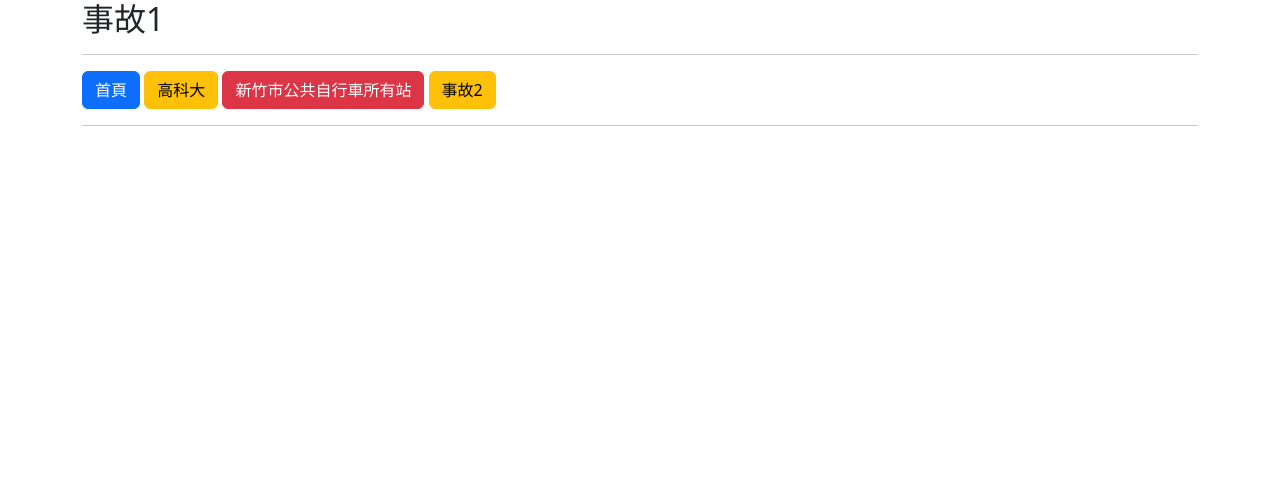
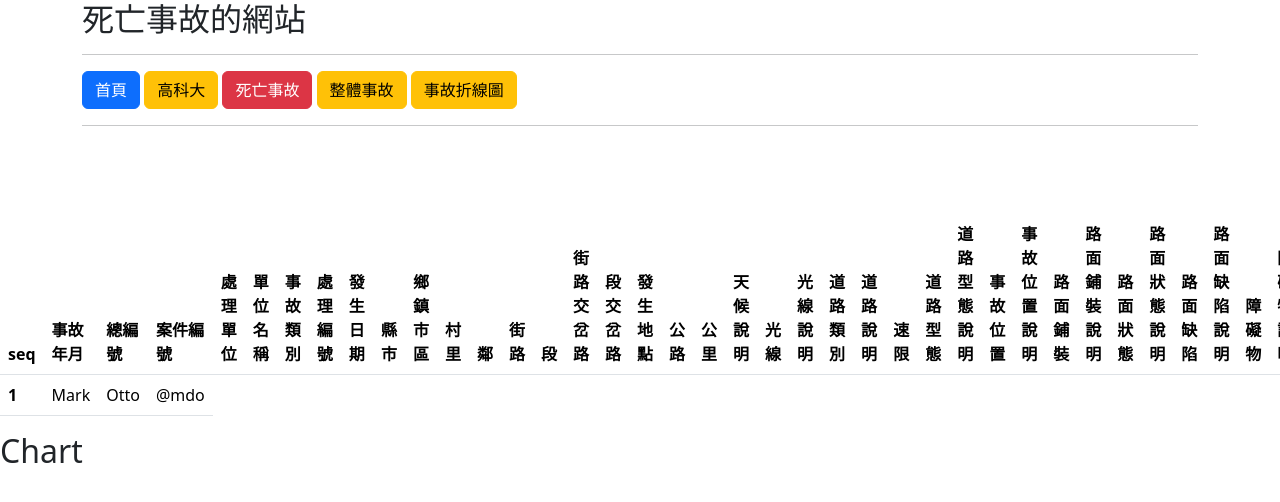
Before and after one commit to 1535414904/python-final04, a Django app: template templates/filter.html in a window 1280 px wide. Shown: the top 502 px of the page. Run offline with Django 4.2, Linux system fonts and the light colour scheme; the template is opened without the code that fills it, so the values that code supplies are empty; some libraries are stand-ins or nearby versions.

Commit message:
models.py 更改變數名稱 views.py 新增all頁面 settings.py 新增STATICFILES_DIRS urls.py 新增all的連結 aaa.js 該檔製作折線圖 all.html 新增網站格式以及加入圖表 filter.html 新增表格格式 index.html 更改按鈕名稱

```diff
--- a/mysite/models.py
+++ b/mysite/models.py
@@ -5,6 +5,6 @@ class cardata(models.Model):
     date_of_occurrence = models.CharField(max_length=100)
     reason = models.CharField(max_length=100)
     class Meta:
-        ordering = ('編號',)
+        ordering = ('serial_number',)
     def __str__(self):
         return self.serial_number
--- a/pythonfinal04/settings.py
+++ b/pythonfinal04/settings.py
@@ -9,7 +9,7 @@ https://docs.djangoproject.com/en/4.2/topics/settings/
 For the full list of settings and their values, see
 https://docs.djangoproject.com/en/4.2/ref/settings/
 """
-
+import os
 from pathlib import Path
 
 # Build paths inside the project like this: BASE_DIR / 'subdir'.
@@ -119,7 +119,9 @@ USE_TZ = True
 # https://docs.djangoproject.com/en/4.2/howto/static-files/
 
 STATIC_URL = 'static/'
-
+STATICFILES_DIRS = [
+    os.path.join(BASE_DIR, 'static'),
+]
 # Default primary key field type
 # https://docs.djangoproject.com/en/4.2/ref/settings/#default-auto-field
 
--- a/pythonfinal04/urls.py
+++ b/pythonfinal04/urls.py
@@ -21,6 +21,6 @@ urlpatterns = [
     path('admin/', admin.site.urls),
     path("filter/", views.filtered_data),
     path('', views.index),  # 如果有人來瀏覽首頁的話，請交給views.py裡面的index()函式處理
-    path('kcg_data/', views.kcg_data)
-
+    path('kcg_data/', views.kcg_data),
+    path('all/', views.all)
 ]
--- a/templates/filter.html
+++ b/templates/filter.html
@@ -1,24 +1,119 @@
-<!doctype html>
+<!DOCTYPE html>
 <html>
+
 <head>
-    <meta charset="utf-8">
-    <meta name="viewport" content="width=device-width, initial-scale=1">
+  <meta charset="UTF-8">
+  <title>交通事故</title>
+  <script src="https://cdn.plot.ly/plotly-latest.min.js"></script>
   <title>交通事故的網站</title>
-    <link href="https://cdn.jsdelivr.net/npm/bootstrap@5.3.0-alpha2/dist/css/bootstrap.min.css" rel="stylesheet" integrity="sha384-aFq/bzH65dt+w6FI2ooMVUpc+21e0SRygnTpmBvdBgSdnuTN7QbdgL+OapgHtvPp" crossorigin="anonymous">
+  <link href="https://cdn.jsdelivr.net/npm/bootstrap@5.3.0-alpha2/dist/css/bootstrap.min.css" rel="stylesheet"
+    integrity="sha384-aFq/bzH65dt+w6FI2ooMVUpc+21e0SRygnTpmBvdBgSdnuTN7QbdgL+OapgHtvPp" crossorigin="anonymous">
 </head>
+
 <body>
   <div class="container">
-        <h2> 事故1</h2>
+    <h2> 死亡事故的網站</h2>
     <hr>
     <a class="btn btn-primary" href="/">首頁</a>
     <a class="btn btn-warning" href="https://www.nkust.edu.tw">高科大</a>
-            <a class="btn btn-danger" href="/all/">新竹市公共自行車所有站</a>
-            <a class="btn btn-warning" href="/kcg_data/">事故2</a>
+    <a class="btn btn-danger" href="/filter/">死亡事故</a>
+    <a class="btn btn-warning" href="/kcg_data/">整體事故</a>
+    <a class="btn btn-warning" href="/all/">事故折線圖</a>
     <hr>
-        {% for item in data1 %}
-          {{ item.seq }} : {{ item.事故年月 }} / {{ item.事故類型及型態說明 }}<br>
-        {% endfor %}
   </div>
-    <script src="https://cdn.jsdelivr.net/npm/bootstrap@5.3.0-alpha2/dist/js/bootstrap.bundle.min.js" integrity="sha384-qKXV1j0HvMUeCBQ+QVp7JcfGl760yU08IQ+GpUo5hlbpg51QRiuqHAJz8+BrxE/N" crossorigin="anonymous"></script>
+  <script src="https://cdn.jsdelivr.net/npm/bootstrap@5.3.0-alpha2/dist/js/bootstrap.bundle.min.js"
+    integrity="sha384-qKXV1j0HvMUeCBQ+QVp7JcfGl760yU08IQ+GpUo5hlbpg51QRiuqHAJz8+BrxE/N"
+    crossorigin="anonymous"></script>
+    <div class="overflow-scroll">
+      <table class="table">
+        <thead>
+          <tr>
+            <th scope="col">seq</th>
+            <th scope="col">事故年月</th>
+            <th scope="col">總編號</th>
+            <th scope="col">案件編號</th>
+            <th scope="col">處理單位</th>
+            <th scope="col">單位名稱</th>
+            <th scope="col">事故類別</th>
+            <th scope="col">處理編號</th>
+            <th scope="col">發生日期</th>
+            <th scope="col">縣市</th>
+            <th scope="col">鄉鎮市區</th>
+            <th scope="col">村里</th>
+            <th scope="col">鄰</th>
+            <th scope="col">街路</th>
+            <th scope="col">段</th>
+            <th scope="col">街路交岔路</th>
+            <th scope="col">段交岔路</th>
+            <th scope="col">發生地點</th>
+            <th scope="col">公路</th>
+            <th scope="col">公里</th>
+            <th scope="col">天候說明</th>
+            <th scope="col">光線</th>
+            <th scope="col">光線說明</th>
+            <th scope="col">道路類別</th>
+            <th scope="col">道路說明</th>
+            <th scope="col">速限</th>
+            <th scope="col">道路型態</th>
+            <th scope="col">道路型態說明</th>
+            <th scope="col">事故位置</th>
+            <th scope="col">事故位置說明</th>
+            <th scope="col">路面鋪裝</th>
+            <th scope="col">路面鋪裝說明</th>
+            <th scope="col">路面狀態</th>
+            <th scope="col">路面狀態說明</th>
+            <th scope="col">路面缺陷</th>
+            <th scope="col">路面缺陷說明</th>
+            <th scope="col">障礙物</th>
+            <th scope="col">障礙物說明</th>
+            <th scope="col">視距</th>
+            <th scope="col">視距說明</th>
+            <th scope="col">號誌種類說明</th>
+            <th scope="col">號誌動作</th>
+            <th scope="col">號誌動作說明</th>
+            <th scope="col">分向設施</th>
+            <th scope="col">分向設施說明</th>
+            <th scope="col">快慢車道</th>
+            <th scope="col">快慢車道說明</th>
+            <th scope="col">路面邊線</th>
+            <th scope="col">路面邊線說明</th>
+            <th scope="col">事故類型及型態</th>
+            <th scope="col">事故類型及型態說明</th>
+            <th scope="col">2至30日死亡</th>
+            <th scope="col">監視影帶</th>
+            <th scope="col">x</th>
+            <th scope="col">y</th>
+          </tr>
+        </thead>
+        <tbody>
+          <tr>
+            <th scope="row">1</th>
+            <td>Mark</td>
+            <td>Otto</td>
+            <td>@mdo</td>
+          </tr>
+        </tbody>
+      </table>
+    </div>
+    <h2>Chart</h2>
+    <div id="chart"></div>
+    <script>
+      var trace = {
+        x: Index(['seq', '事故年月', '總編號', '案件編號', '處理單位', '單位名稱', '事故類別', '處理編號', '發生日期',
+          '縣市', '鄉鎮市區', '村里', '鄰', '街路', '段', '街路交岔路', '段交岔路', '發生地點', '公路', '公里',
+          '公尺', '車道方向', '線', '公里平交道', '公尺平交道', '名稱平交道', '死亡人數', '受傷人數', '天候',
+          '天候說明', '光線', '光線說明', '道路類別', '道路說明', '速限', '道路型態', '道路型態說明', '事故位置',
+          '事故位置說明', '路面鋪裝', '路面鋪裝說明', '路面狀態', '路面狀態說明', '路面缺陷', '路面缺陷說明', '障礙物',
+          '障礙物說明', '視距', '視距說明', '號誌種類', '號誌種類說明', '號誌動作', '號誌動作說明', '分向設施',
+          '分向設施說明', '快車道', '快車道說明', '快慢車道', '快慢車道說明', '路面邊線', '路面邊線說明', '事故類型及型態',
+          '事故類型及型態說明', '2至30日死亡', '監視影帶', 'x', 'y'],
+          dtype = 'object'),
+        y: None,
+        type: 'bar'
+      };
+      var data = [trace];
+      Plotly.newPlot('chart', data);
+    </script>
 </body>
+
 </html>
```
Also changed, not shown: mysite/views.py (+5 -14 lines), static/aaa.js (added, +36 -0 lines), templates/all.html (+79 -0 lines), templates/index.html (+20 -10 lines), db.sqlite3, mysite/migrations/0002_alter_cardata_options_and_more.py (added). Lines whose indentation alone changed are shown as unchanged.
